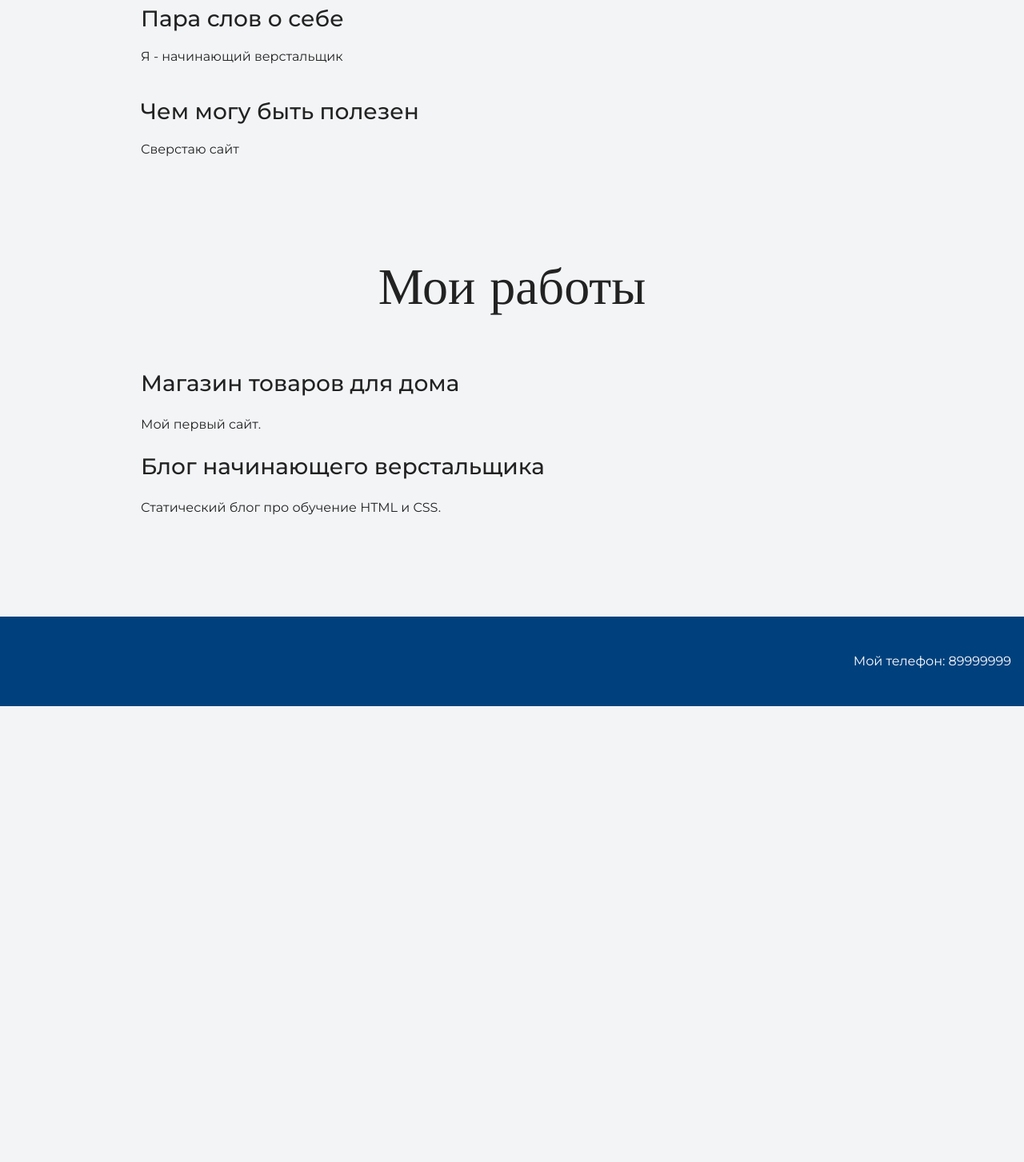
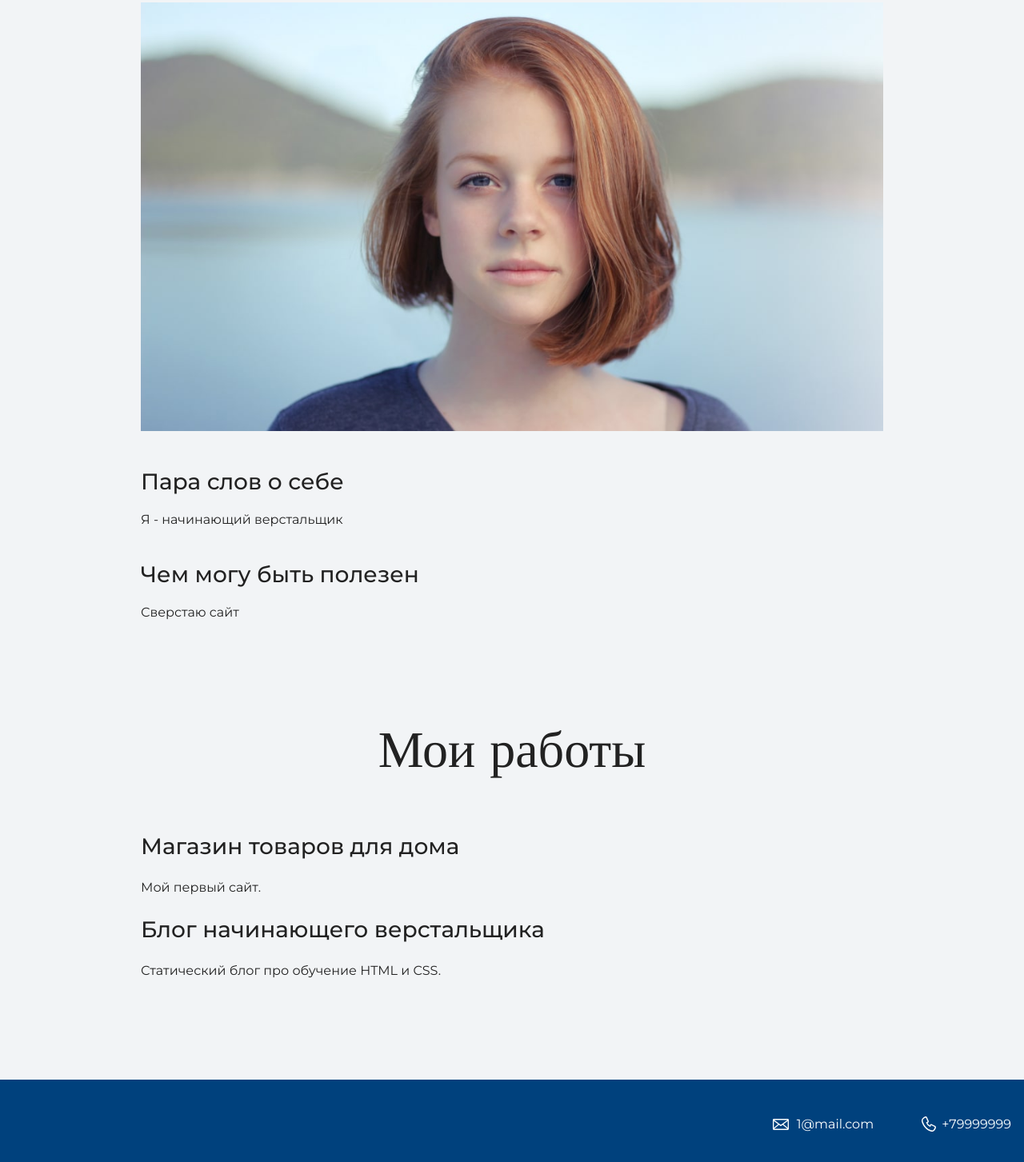
Before and after one commit to mary-lika/my-site, a plain HTML site: page index.html in a window 1280 px wide. Shown: the part 1169-2622 px from the top of the page at 80% size. Before the commit the page ends 2052 px from the top, so only its background shows below. Drawn offline with nearby package versions, Linux system fonts and the light colour scheme.

Commit message:
Update index.html

```diff
--- a/index.html
+++ b/index.html
@@ -27,6 +27,9 @@
     <section class="intro">
       <div class="container">
       <h2 class="subheading">Давайте познакомимся</h2>
+        <figure class="user-image">
+          <img src="files/user.jpg" width="928" height="536" alt="Фотография Марии">
+        </figure>
       <h3>Пара слов о себе</h3>
       <p>Я - начинающий верстальщик</p>
       <h3>Чем могу быть полезен</h3>
@@ -48,7 +51,10 @@
 
     <footer class="page-footer">
       <div class="container">
-      Мой телефон: 89999999
+      <a class="footer-email"
+           href="malto:1@mail.com">1@mail.com</a>
+      <a class="footer-phone"
+           href="tel:+79999999">+79999999</a>
     </div>
     </footer>
   </body>
```
